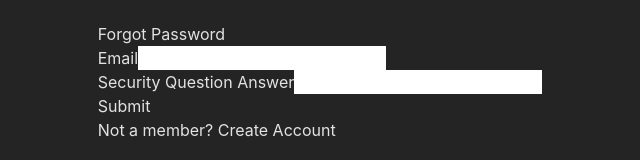
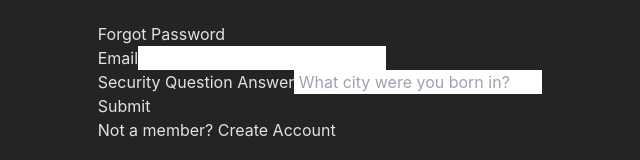
Before and after one commit to fufupatwo/swe-project, a React (Vite) app in the folder frontend/: page /ForgotPasswordPage in a window 1280 px wide. Shown: the part 318-478 px from the top of the page, without its empty margins (320-960 px from the left). Built offline with nearby package versions, Linux system fonts and the light colour scheme.

Commit message:
added placeholder text for the security question

```diff
--- a/frontend/src/pages/ForgotPasswordPage.jsx
+++ b/frontend/src/pages/ForgotPasswordPage.jsx
@@ -48,8 +48,16 @@
 
                     <div className="mb-6 w-full">
                         <label htmlFor="securityQuestionAnswer" className="block text-sm font-medium leading-6 text-gray-50">Security Question Answer</label>
-                        <input onChange={handleChange} id="securityQuestionAnswer" name="securityQuestionAnswer" type="password" autoComplete="current-password" value={formData.securityQuestionAnswer} required className="block w-full rounded-md border-0 py-1.5 text-gray-300 shadow-sm ring-1 ring-inset ring-gray-300 placeholder:text-gray-400 focus:ring-2 focus:ring-inset focus:ring-indigo-600 sm:text-sm sm:leading-6" />
-                    </div>
+                        <input
+                            onChange={handleChange}
+                            id="securityQuestion"
+                            name="securityQuestion"
+                            type="text"
+                            autoComplete="off"
+                            required
+                            placeholder=" What city were you born in?"
+                            className="block w-full rounded-md border-0 py-1.5 text-gray-300 shadow-sm ring-1 ring-inset ring-gray-300 placeholder:text-gray-400 focus:ring-2 focus:ring-inset focus:ring-indigo-600 sm:text-sm sm:leading-6"
+                        />                    </div>
 
                     <div className="w-full">
                         <button type="submit" className="w-full rounded-md bg-indigo-600 px-3 py-1.5 text-sm font-semibold leading-6 text-white shadow-sm hover:bg-indigo-500 focus-visible:outline focus-visible:outline-2 focus-visible:outline-offset-2 focus-visible:outline-indigo-600">Submit</button>
```
